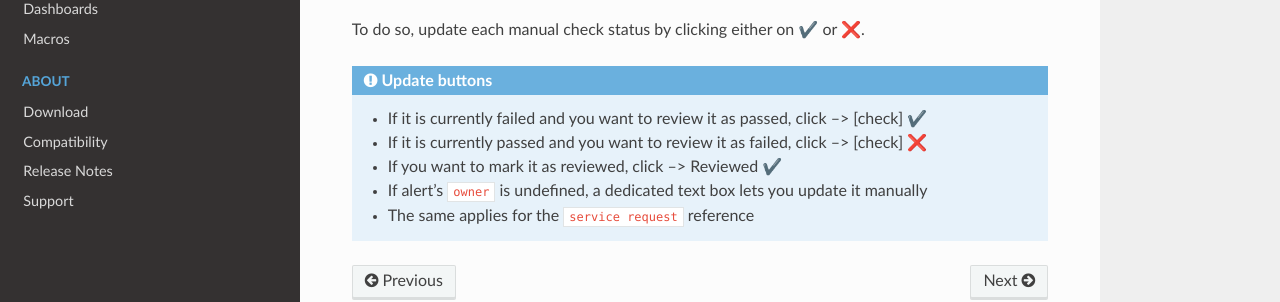
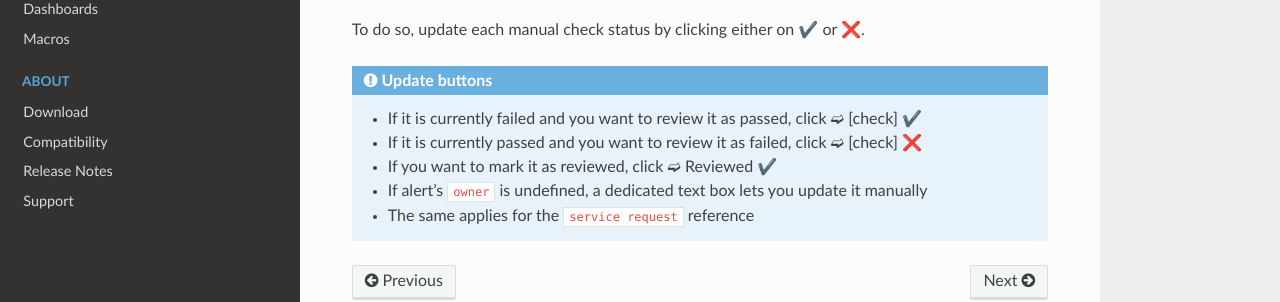
Before and after one commit to a-l-h/splunk-app-proper-alerts, a Sphinx documentation site: the page built from doc/review.rst, in a window 1280 px wide and 900 px high, scrolled down 1214 px. Shown: the part 470-772 px from the top of the window. Built offline with Sphinx 7.4.7 and the Read the Docs theme 2.0.0, drawn with Linux system fonts in a browser that asks for light colours; cross-references to code outside the pages are shown as plain code.

```diff
--- a/doc/review.rst
+++ b/doc/review.rst
@@ -60,8 +60,8 @@ To do so, update each manual check status by clicking either on ✔️ or ❌.
 
 .. admonition:: Update buttons
 
-   - If it is currently failed and you want to review it as passed, click --> [check] ✔️
-   - If it is currently passed and you want to review it as failed, click --> [check] ❌
-   - If you want to mark it as reviewed, click --> Reviewed ✔️
+   - If it is currently failed and you want to review it as passed, click ➫ [check] ✔️
+   - If it is currently passed and you want to review it as failed, click ➫ [check] ❌
+   - If you want to mark it as reviewed, click ➫ Reviewed ✔️
    - If alert's ``owner`` is undefined, a dedicated text box lets you update it manually
    - The same applies for the ``service request`` reference
```
